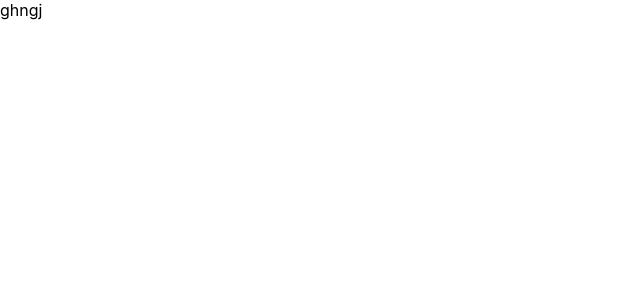
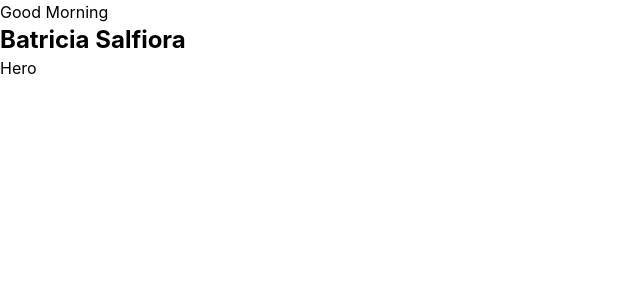
Before and after one commit to Nazariya-1-0/Nazariya, a React (Create React App) app: page / in a window 1280 px wide. Shown: the top 300 px of the page, without its empty margins (0-640 px from the left). Built offline with nearby package versions, Linux system fonts and the light colour scheme.

Commit message:
Added tail and router

```diff
--- a/package.json
+++ b/package.json
@@ -8,6 +8,7 @@
     "@testing-library/user-event": "^13.5.0",
     "react": "^18.2.0",
     "react-dom": "^18.2.0",
+    "react-router-dom": "^6.11.2",
     "react-scripts": "5.0.1",
     "web-vitals": "^2.1.4"
   },
@@ -34,5 +35,8 @@
       "last 1 firefox version",
       "last 1 safari version"
     ]
+  },
+  "devDependencies": {
+    "tailwindcss": "^3.3.2"
   }
 }
--- a/src/App.js
+++ b/src/App.js
@@ -1,13 +1,14 @@
-import logo from './logo.svg';
 import './App.css';
 import Detail from './Components/Detail';
-
+import {Routes,Route} from "react-router-dom"
+import Hero from './Components/Hero';
 
 function App() {
   return (
-    <>
-      <Detail />
-    </>
+      <Routes>
+        <Route index element={<Hero/>}/>
+        <Route path='/detail' element={<Detail/>}/>
+      </Routes>
   );
 }
 
--- /dev/null
+++ b/src/Components/Hero.js
@@ -0,0 +1,12 @@
+import React from 'react'
+import HeroNav from './HeroNav'
+
+const Hero = () => {
+  return (
+    <div className='text-black'>
+        <HeroNav/>
+        Hero</div>
+  )
+}
+
+export default Hero
--- /dev/null
+++ b/src/Components/HeroNav.js
@@ -0,0 +1,13 @@
+import React from 'react'
+
+const HeroNav = () => {
+  return (
+    <div>
+        <p>Good Morning</p>
+        <p className='text-2xl font-bold'>Batricia Salfiora</p>
+        <div className="butttton"></div>
+        </div>
+  )
+}
+
+export default HeroNav
--- a/src/index.css
+++ b/src/index.css
@@ -1,3 +1,7 @@
+@tailwind base;
+@tailwind components;
+@tailwind utilities;
+
 body {
   margin: 0;
   font-family: -apple-system, BlinkMacSystemFont, 'Segoe UI', 'Roboto', 'Oxygen',
--- a/src/index.js
+++ b/src/index.js
@@ -3,11 +3,13 @@ import ReactDOM from 'react-dom/client';
 import './index.css';
 import App from './App';
 import reportWebVitals from './reportWebVitals';
-
+import { BrowserRouter as Router } from 'react-router-dom';
 const root = ReactDOM.createRoot(document.getElementById('root'));
 root.render(
   <React.StrictMode>
-    <App />
+    <Router>
+      <App />
+    </Router>
   </React.StrictMode>
 );
 
--- /dev/null
+++ b/tailwind.config.js
@@ -0,0 +1,10 @@
+/** @type {import('tailwindcss').Config} */
+module.exports = {
+  content: [
+    "./src/**/*.{js,jsx,ts,tsx}",
+  ],
+  theme: {
+    extend: {},
+  },
+  plugins: [],
+}
```
Also changed, not shown: 1 other file (tests, documents, lock files or other folders).
